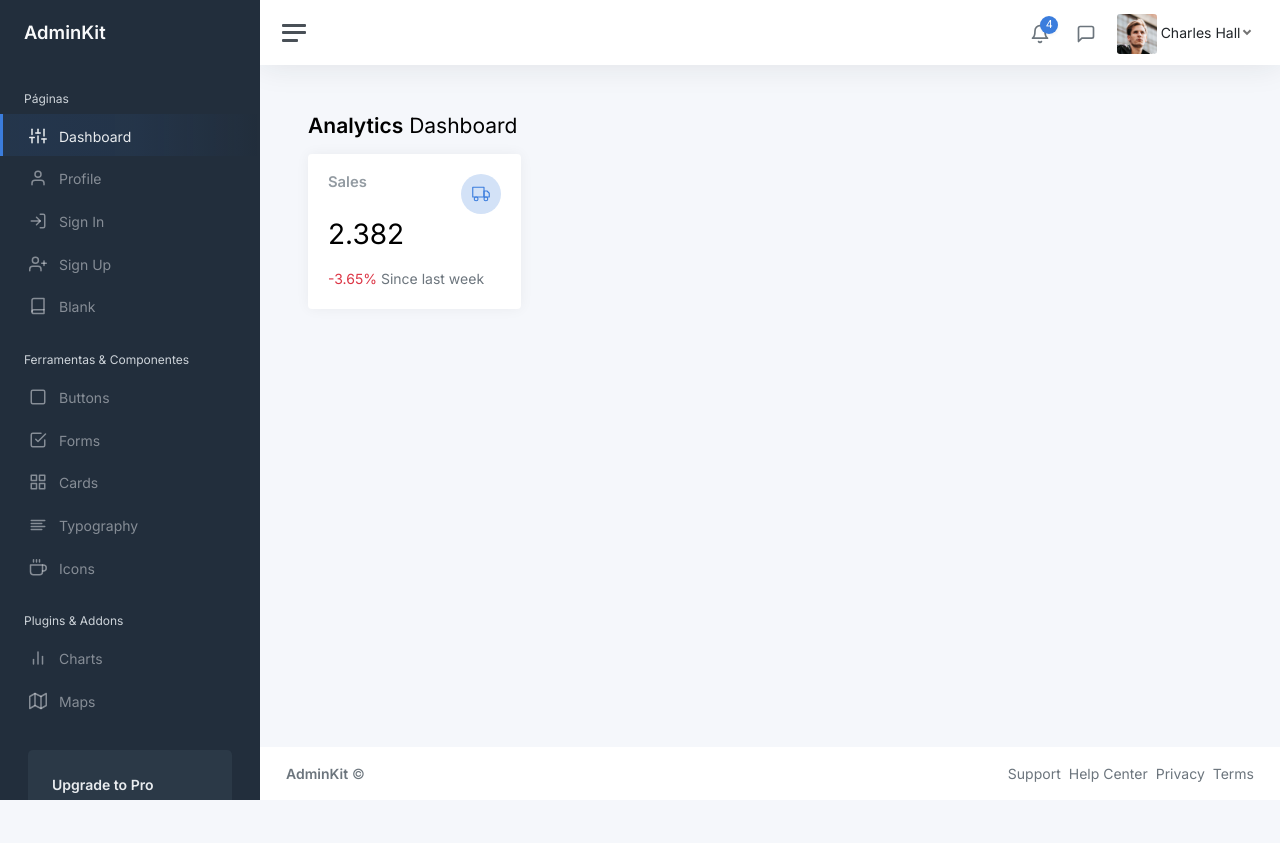
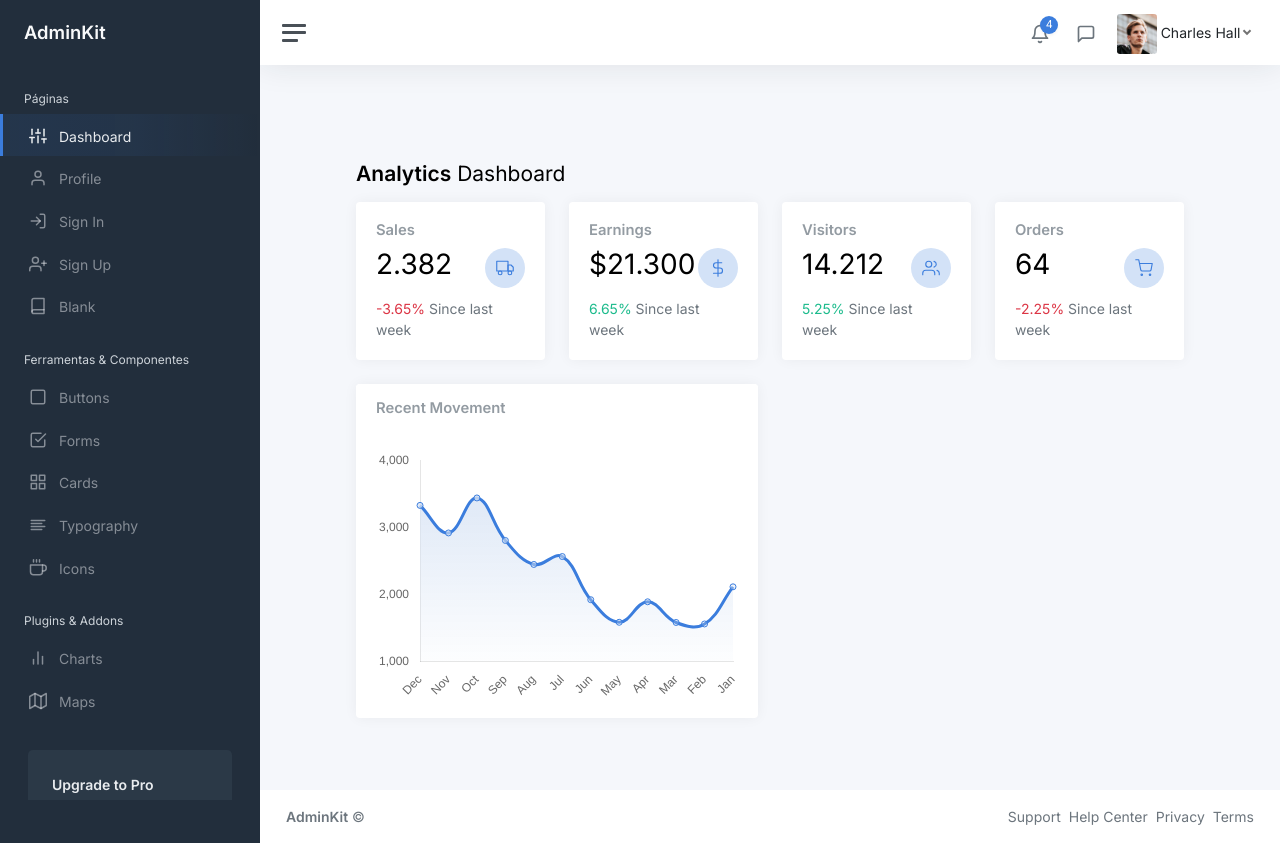
Before and after one commit to DannKes1/BarbeariaPro, a Vue app in the folder PwBarbeariaPro/: page / in a window 1280 px wide. Before the commit the page ends 800 px from the top, so only its background shows below. Built offline with nearby package versions, Linux system fonts and the light colour scheme.

Commit message:
adicionado dashboards na página principal

```diff
--- a/PwBarbeariaPro/src/views/DashboardView.vue
+++ b/PwBarbeariaPro/src/views/DashboardView.vue
@@ -1,57 +1,175 @@
+<!-- src/views/DashboardView.vue -->
 <template>
+  <main class="content">
     <div class="container-fluid p-0">
       <h1 class="h3 mb-3"><strong>Analytics</strong> Dashboard</h1>
 
       <div class="row">
-      <div class="col-xl-6 col-xxl-5 d-flex">
-        <div class="w-100">
-          <div class="row">
-            <div class="col-sm-6">
-              <div class="card">
+        <!-- Sales -->
+        <div class="col-sm-6 col-xl-3 d-flex">
+          <div class="card flex-fill">
             <div class="card-body">
-                  <div class="row">
-                    <div class="col mt-0">
               <h5 class="card-title">Sales</h5>
-                    </div>
-                    <div class="col-auto">
-                      <div class="stat text-primary">
+              <div class="stat text-primary float-end">
                 <i class="align-middle" data-feather="truck"></i>
               </div>
-                    </div>
-                  </div>
               <h1 class="mt-1 mb-3">2.382</h1>
-                  <div class="mb-0">
-                    <span class="text-danger"> <i class="mdi mdi-arrow-bottom-right"></i> -3.65% </span>
-                    <span class="text-muted">Since last week</span>
-                  </div>
-                </div>
-              </div>
-              <!-- Outros cards -->
+              <div>
+                <span class="text-danger">-3.65%</span>
+                <span class="text-muted"> Since last week</span>
               </div>
             </div>
           </div>
         </div>
 
-      <!-- Gráficos e outros componentes -->
+        <!-- Earnings -->
+        <div class="col-sm-6 col-xl-3 d-flex">
+          <div class="card flex-fill">
+            <div class="card-body">
+              <h5 class="card-title">Earnings</h5>
+              <div class="stat text-primary float-end">
+                <i class="align-middle" data-feather="dollar-sign"></i>
+              </div>
+              <h1 class="mt-1 mb-3">$21.300</h1>
+              <div>
+                <span class="text-success">6.65%</span>
+                <span class="text-muted"> Since last week</span>
               </div>
             </div>
+          </div>
+        </div>
+
+        <!-- Visitors -->
+        <div class="col-sm-6 col-xl-3 d-flex">
+          <div class="card flex-fill">
+            <div class="card-body">
+              <h5 class="card-title">Visitors</h5>
+              <div class="stat text-primary float-end">
+                <i class="align-middle" data-feather="users"></i>
+              </div>
+              <h1 class="mt-1 mb-3">14.212</h1>
+              <div>
+                <span class="text-success">5.25%</span>
+                <span class="text-muted"> Since last week</span>
+              </div>
+            </div>
+          </div>
+        </div>
+
+        <!-- Orders -->
+        <div class="col-sm-6 col-xl-3 d-flex">
+          <div class="card flex-fill">
+            <div class="card-body">
+              <h5 class="card-title">Orders</h5>
+              <div class="stat text-primary float-end">
+                <i class="align-middle" data-feather="shopping-cart"></i>
+              </div>
+              <h1 class="mt-1 mb-3">64</h1>
+              <div>
+                <span class="text-danger">-2.25%</span>
+                <span class="text-muted"> Since last week</span>
+              </div>
+            </div>
+          </div>
+        </div>
+      </div>
+
+      <!-- Segunda linha: gráfico Recent Movement -->
+      <div class="row">
+        <div class="col-xl-6 col-xxl-7 d-flex">
+          <div class="card flex-fill w-100">
+            <div class="card-header">
+              <h5 class="card-title mb-0">Recent Movement</h5>
+            </div>
+            <div class="card-body py-3">
+              <div class="chart chart-sm">
+                <canvas ref="lineChart"></canvas>
+              </div>
+            </div>
+          </div>
+        </div>
+        <!-- se quiser, pode deixar as outras colunas vazias ou remover esse row entirely -->
+      </div>
+    </div>
+  </main>
 </template>
 
 <script lang="ts">
-import { defineComponent, onMounted } from 'vue'
-import feather from 'feather-icons'
+import { defineComponent, ref, onMounted } from "vue";
+import { Chart, registerables } from "chart.js";
+Chart.register(...registerables);
 
 export default defineComponent({
-  name: 'DashboardView',
+  name: "DashboardView",
   setup() {
+    const lineChart = ref<HTMLCanvasElement | null>(null);
+
     onMounted(() => {
-      feather.replace()
-      // Inicialize os gráficos aqui
-    })
-  }
-})
+      if (!lineChart.value) return;
+      const ctx = lineChart.value.getContext("2d");
+      if (!ctx) return;
+
+      const gradient = ctx.createLinearGradient(0, 0, 0, 225);
+      gradient.addColorStop(0, "rgba(215, 227, 244, 1)");
+      gradient.addColorStop(1, "rgba(215, 227, 244, 0)");
+
+      new Chart(ctx, {
+        type: "line",
+        data: {
+          labels: [
+            "Jan",
+            "Feb",
+            "Mar",
+            "Apr",
+            "May",
+            "Jun",
+            "Jul",
+            "Aug",
+            "Sep",
+            "Oct",
+            "Nov",
+            "Dec",
+          ],
+          datasets: [
+            {
+              label: "Sales ($)",
+              fill: true,
+              backgroundColor: gradient,
+              borderColor: (window as any).theme.primary,
+              data: [
+                2115, 1562, 1584, 1892, 1587, 1923, 2566, 2448, 2805, 3438,
+                2917, 3327,
+              ],
+              tension: 0.4,
+            },
+          ],
+        },
+        options: {
+          maintainAspectRatio: false,
+          plugins: {
+            legend: { display: false },
+            filler: { propagate: false },
+            tooltip: { intersect: false },
+          },
+          scales: {
+            x: {
+              reverse: true,
+              grid: { color: "rgba(0,0,0,0)" },
+            },
+            y: {
+              ticks: { stepSize: 1000 },
+              grid: { color: "rgba(0,0,0,0)" },
+            },
+          },
+        },
+      });
+    });
+
+    return { lineChart };
+  },
+});
 </script>
 
 <style scoped>
-@import '@/assets/css/app.css';
+@import "@/assets/css/app.css";
 </style>
```
Lines whose indentation alone changed are shown as unchanged.
